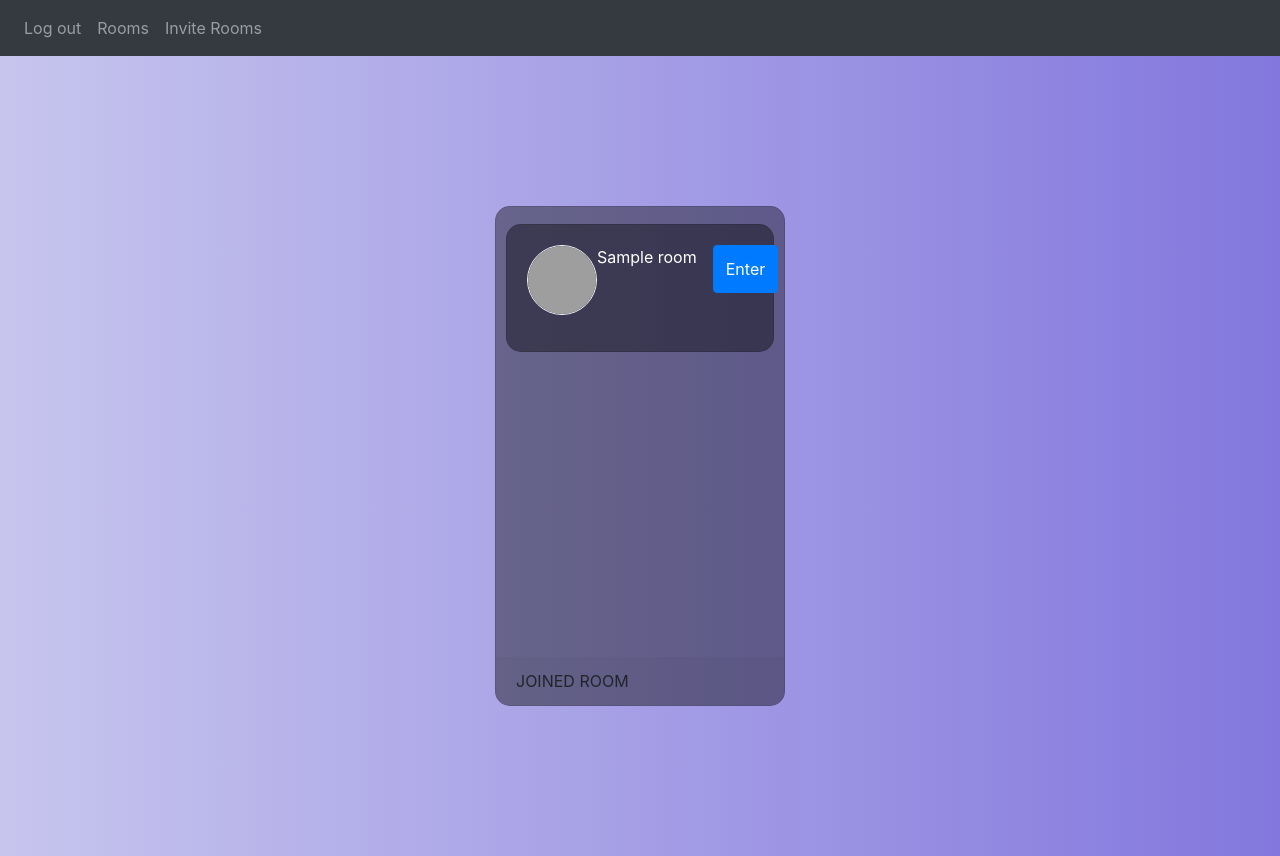
After one commit to birlutiuclaudiu/Chat_Deployement, a Django app: page /aso-chat/invite-rooms/ in a window 1280 px wide. The commit adds this page. Run offline with Django 4.2, Linux system fonts and the light colour scheme; a user stored in the database is signed in; tables that the repository leaves empty hold one stand-in row (values such as "Sample post"); some libraries are stand-ins or nearby versions; grey boxes are pictures that could not be loaded.

Commit message:
added invite room page

```diff
--- a/aso_chat/templates/chat/base.html
+++ b/aso_chat/templates/chat/base.html
@@ -19,17 +19,20 @@
         <div containder>
           <div class="collapse navbar-collapse" id="navbarText">
             <ul class="navbar-nav mr-auto">
-              {% block navbar %}
-
+              {% block navbar %} {% if request.user.is_authenticated %}
               <li class="nav-item">
-                {% if request.user.is_authenticated %}
                 <a class="nav-link" href="/aso-chat/logout">Log out</a>
+              </li>
+              <li class="nav-item">
+                <a class="nav-link" href="/aso-chat/rooms">Rooms</a>
+              </li>
+              <li class="nav-item">
+                <a class="nav-link" href="/aso-chat/invite-rooms">Invite Rooms</a
+                > </li>
                 {% else %}
-                <a class="nav-link" href="#">haha</a>
-                {% endif %}
+                Welcome
+                {% endif %} {% endblock %}
               </li>
-
-              {% endblock %}
             </ul>
           </div>
         </div>
--- /dev/null
+++ b/aso_chat/templates/chat/inviteroom.html
@@ -0,0 +1,64 @@
+{% extends "chat/base.html" %} {% block content %} {% block import %}
+
+<link
+  rel="stylesheet"
+  href="https://use.fontawesome.com/releases/v5.5.0/css/all.css"
+  integrity="sha384-B4dIYHKNBt8Bc12p+WXckhzcICo0wtJAoU8YZTY5qE0Id1GSseTk6S+L3BlXeVIU"
+  crossorigin="anonymous"
+/>
+<link
+  rel="stylesheet"
+  type="text/css"
+  href="https://cdnjs.cloudflare.com/ajax/libs/malihu-custom-scrollbar-plugin/3.1.5/jquery.mCustomScrollbar.min.css"
+/>
+
+{% endblock %}
+<div class="container-login">
+  <div class="container-fluid h-100">
+    <div class="row justify-content-center h-100">
+      <div class="col-md-4 col-xl-3 chat">
+        <div class="card mb-sm-3 mb-md-0 contacts_card">
+          <div class="card-body contacts_body">
+            <ui class="contacts">
+              {% for room in joined_rooms %}
+              <li>
+                <div class="card" style="height: 8rem; margin-bottom: 1rem">
+                  <div class="card-body">
+                    <div class="d-flex bd-highlight">
+                      <div class="img_cont">
+                        <img
+                          src="https://static.turbosquid.com/Preview/001292/481/WV/_D.jpg"
+                          class="rounded-circle user_img"
+                        />
+                      </div>
+
+                      <p style="color: white">{{room.name}}</p>
+                      <a href="/aso-chat/chat/{{room.slug}}">
+                        <button
+                          type="button"
+                          class="btn btn-primary"
+                          style="
+                            margin-right: 1rem;
+                            margin-left: 1rem;
+                            height: 3rem;
+                          "
+                        >
+                          Enter
+                        </button>
+                      </a>
+                    </div>
+                  </div>
+                </div>
+              </li>
+              {% endfor %}
+            </ui>
+          </div>
+
+          <div class="card-footer">JOINED ROOM</div>
+        </div>
+      </div>
+    </div>
+  </div>
+</div>
+
+{% endblock %}
--- a/aso_chat/urls.py
+++ b/aso_chat/urls.py
@@ -11,5 +11,6 @@ urlpatterns = [
     path("login/", authentication_views.LoginView.as_view(template_name="chat/login.html"), name="login"),
     path("chat/<str:chat_box_name>/", views.chat_box, name="chat"),
     path("rooms/", views.rooms, name="rooms"),
+    path("invite-rooms/", views.invite_rooms, name="invite-rooms"),
 
 ]
--- a/aso_chat/views.py
+++ b/aso_chat/views.py
@@ -16,7 +16,7 @@ def register(request):
         if(registerForm.is_valid()):
             newUser = registerForm.save()
             login(request, newUser)
-            return redirect('home')
+            return redirect('rooms')
     else:
         registerForm = RegisterForm()
 
@@ -52,3 +52,24 @@ def rooms(request):
         else:
             pending_rooms.append(r.room)
     return render(request, "chat/roomchat.html", {"pending_rooms": pending_rooms, "joined_rooms": joined_rooms, "form": form})
+
+@login_required
+def invite_rooms(request):
+    if request.method == 'POST':
+        form = RoomForm(request.POST)
+
+        if form.is_valid():
+            room  = form.save(commit=False)
+            room.created_by = request.user
+            room.save()
+            return redirect('rooms')
+    else:
+        form = RoomForm()
+    # we will get the chatbox name from the url
+    rooms_registration = RoomRegistration.objects.filter(user=request.user, status='JOINED')
+
+    joined_rooms = []
+    for r in rooms_registration:
+       joined_rooms.append(r.room)
+
+    return render(request, "chat/inviteroom.html", {"joined_rooms": joined_rooms, "form": form})
--- a/claudiu_first_site/settings.py
+++ b/claudiu_first_site/settings.py
@@ -133,7 +133,7 @@ DEFAULT_AUTO_FIELD = "django.db.models.BigAutoField"
 
 # Login and logout part
 LOGOUT_REDIRECT_URL = "/aso-chat/login/"
-LOGIN_REDIRECT_URL = "/aso-chat/"
+LOGIN_REDIRECT_URL = "/aso-chat/rooms"
 LOGIN_URL = "/aso-chat/login/"
 
 
```
